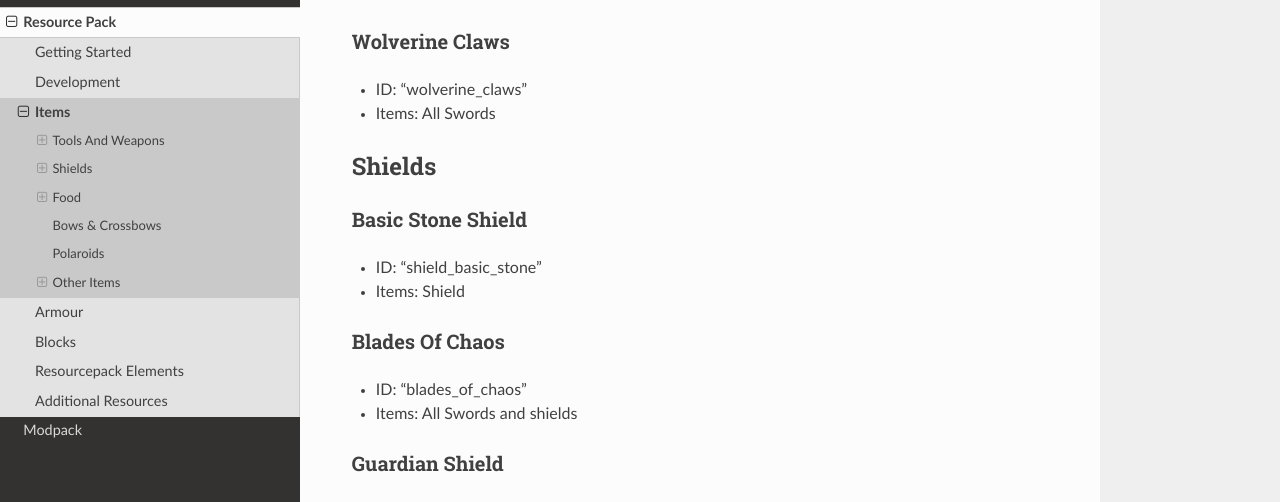
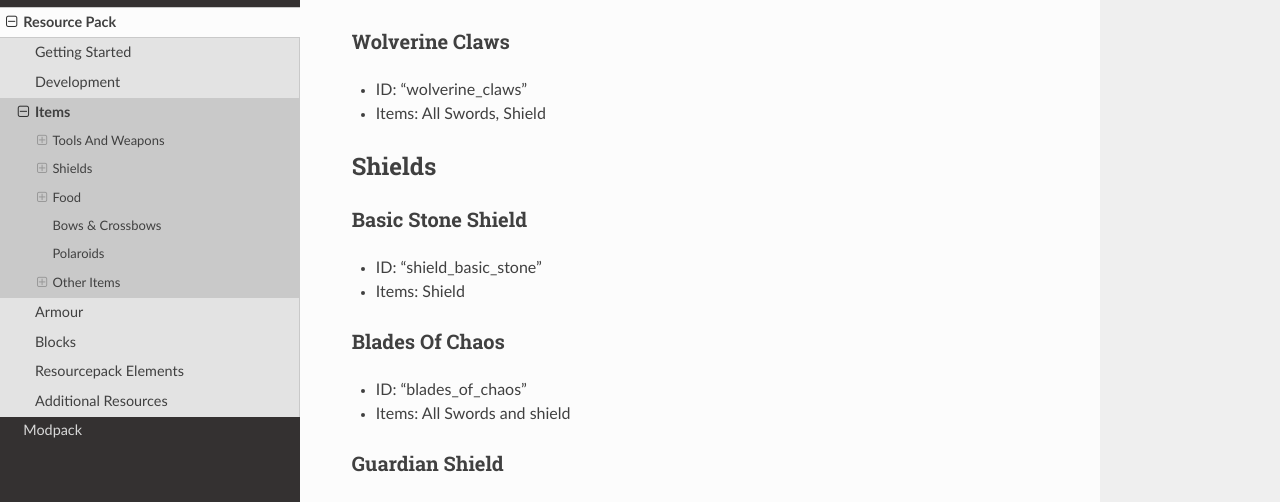
Before and after one commit to Shwabbaa/cryptopack-docs, a Sphinx documentation site: the page built from docs/source/resourcepack/items.rst, in a window 1280 px wide and 900 px high, scrolled down 3132 px. Shown: the part 154-656 px from the top of the window. Built offline with Sphinx 7.4.7 and the Read the Docs theme 2.0.0, drawn with Linux system fonts in a browser that asks for light colours; pages that are not in the unit, such as notebooks, are missing from menus.

Commit message:
Update items.rst

```diff
--- a/docs/source/resourcepack/items.rst
+++ b/docs/source/resourcepack/items.rst
@@ -134,7 +134,7 @@ Troll Sword
 Wolverine Claws
 ------------------
 * ID: "wolverine_claws"
-* Items: All Swords
+* Items: All Swords, Shield
 
 Shields
 ============
@@ -147,7 +147,7 @@ Basic Stone Shield
 Blades Of Chaos
 ------------------
 * ID: "blades_of_chaos"
-* Items: All Swords and shields
+* Items: All Swords and shield
 
 Guardian Shield
 ------------------
```
